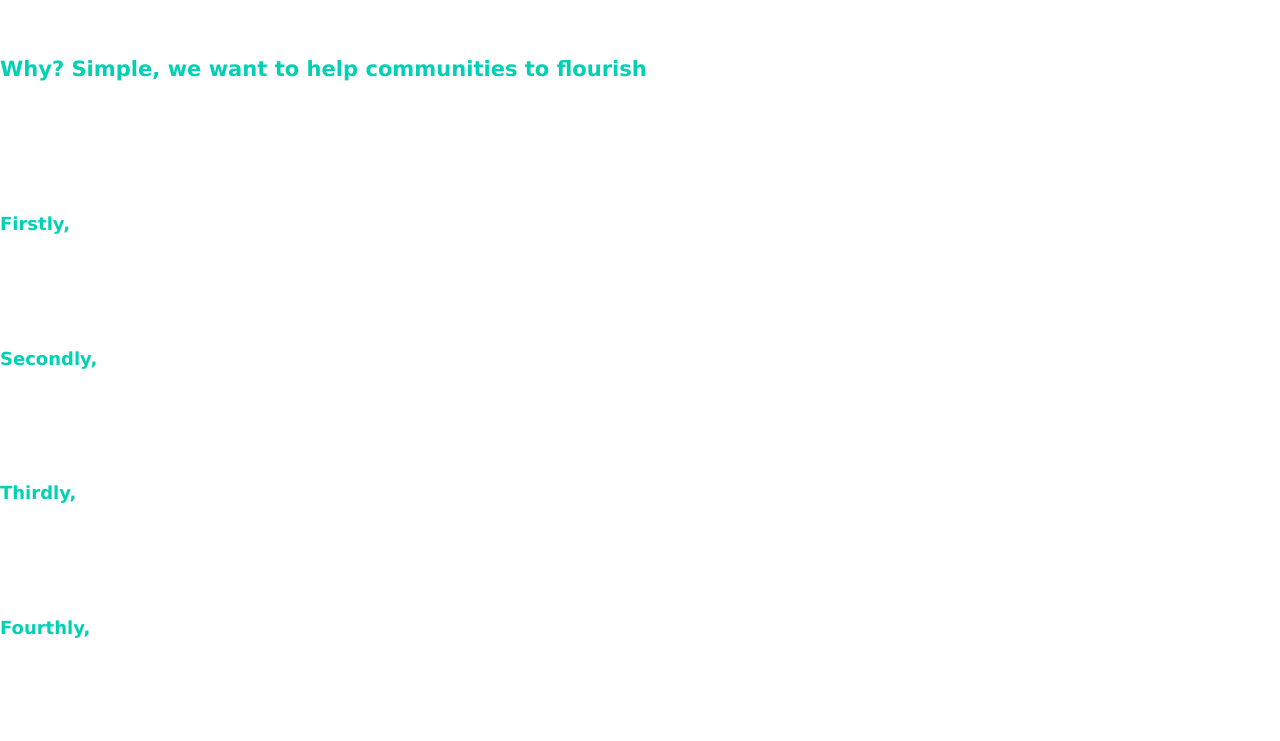
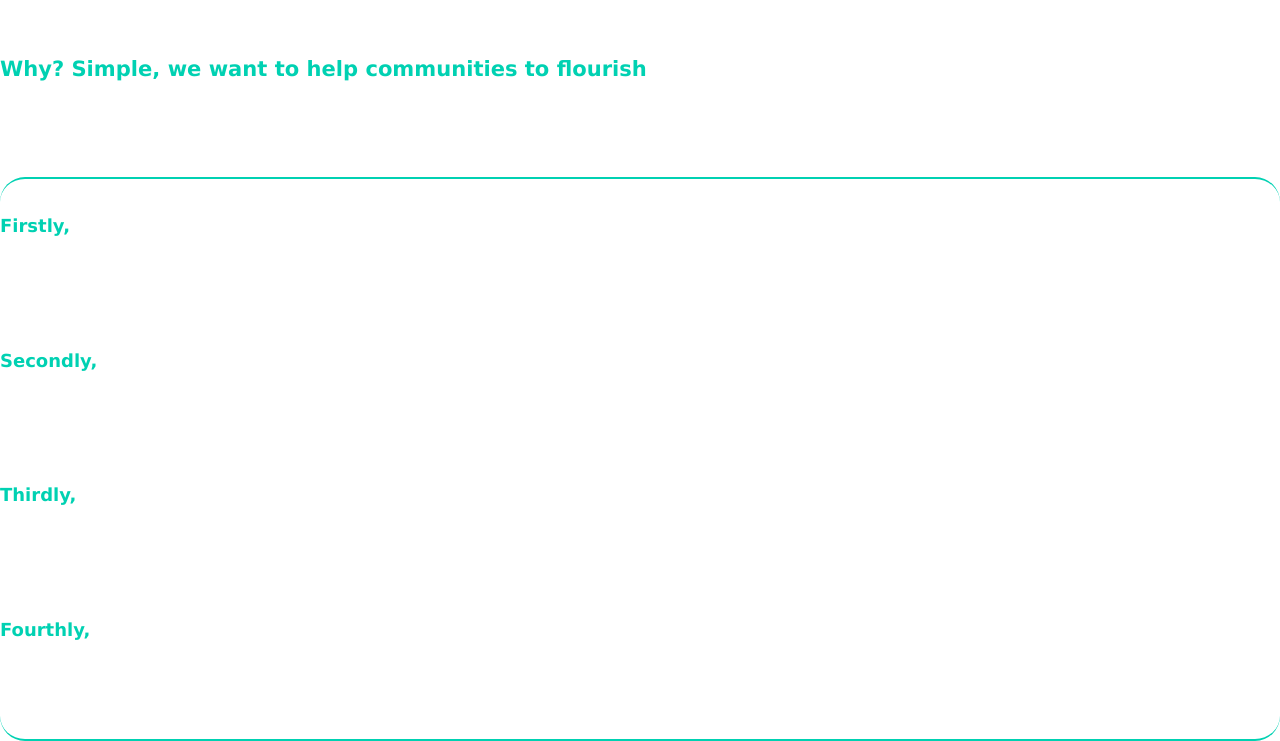
Before and after one commit to farinavito/Web3-Website, a Next.js app: page /why in a window 1280 px wide. Shown: the part 198-939 px from the top of the page. Before the commit the page ends 914 px from the top, so only its background shows below. Built offline with nearby package versions, Linux system fonts and the light colour scheme.

Commit message:
added rounding to why.js

```diff
--- a/pages/why.js
+++ b/pages/why.js
@@ -63,8 +63,7 @@ const Why = () => {
                         <a>Enter app</a>
                     </Link>
                   </div>
-                  <div className='navbar-item'>
-                  </div>
+                  <div className='navbar-item'></div>
                 </div>
             </nav>
 
@@ -74,7 +73,7 @@ const Why = () => {
                     <h3 className="title">
                         Why? Simple, we want to help communities to flourish
                     </h3>
-                    <div className="has-text-centered pt-4">
+                    <article className="has-text-centered pt-4">
                         <br></br>
                         <h2>Firstly,</h2>we believe by enabling members of community to work together without trusting one another, <br></br>
                         will enable communities to thrive in ways we or maybe even the communities cannot imagine. <br></br>
@@ -90,8 +89,9 @@ const Why = () => {
                         <br></br>
                         <h2>Fourthly,</h2>we do understand there are bad people with ill intentions in this world. We have created this website in good faith<br></br>
                         to be used for good. Because "good" can have different meaning in different communities, we imply on you: <br></br>
-                        Treat others as you want to be treated. It's so much easier to destroy than to build. Please, remember that.
-                    </div>
+                        Treat others as you want to be treated. It's so much easier to destroy than to build. Please, remember that.<br></br>
+                        <br></br>
+                    </article>
                   </div>
                 </div>
             </section>
--- a/styles/Why.module.css
+++ b/styles/Why.module.css
@@ -31,3 +31,13 @@
     font-size: large;
 
 }
+
+.main article {
+    font-family: Verdana, Geneva, Tahoma, sans-serif;
+    color: white;
+    font-size: large;
+    border-top: 2px solid hsl(171, 100%, 41%);
+    border-radius: 25px;
+    border-bottom: 2px solid hsl(171, 100%, 41%);
+
+}
```
